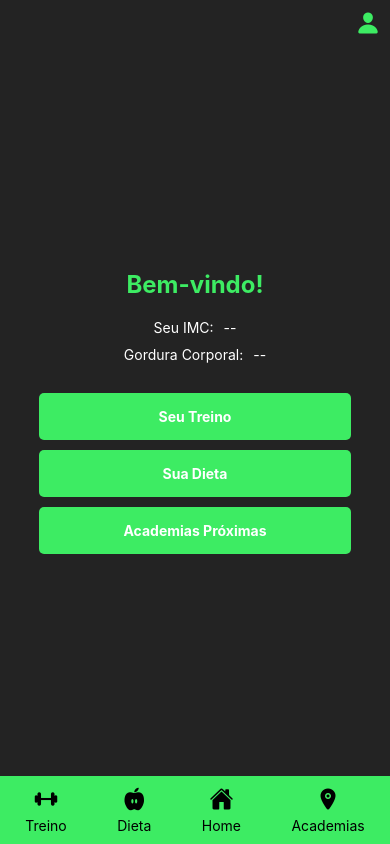
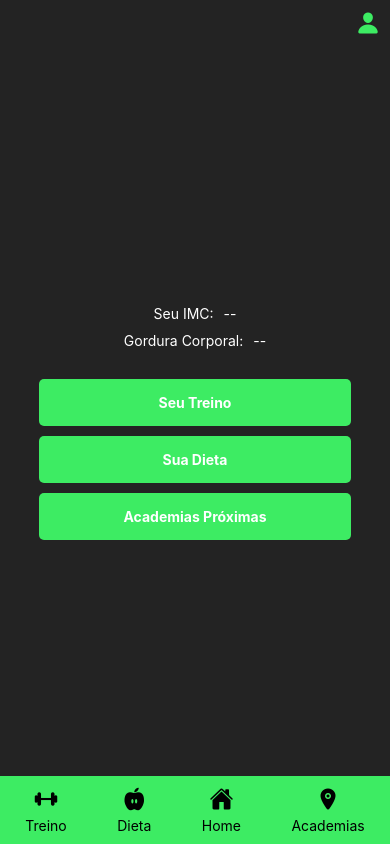
Before and after one commit to guimendes981/Fithub, a React Native app: screen / in a window 390 px wide. Built offline with nearby package versions, Linux system fonts and the light colour scheme; no server answers.

Commit message:
Testando frase com api de fatos (TEST)

```diff
--- a/src/components/Home.jsx
+++ b/src/components/Home.jsx
@@ -1,8 +1,24 @@
-import React from 'react';
+import React, { useState, useEffect } from 'react';
 import { View, Text, TouchableOpacity, StyleSheet } from 'react-native';
 import { Ionicons } from '@expo/vector-icons';
 
 export default function Home({ navigation }) {
+  const [catFact, setCatFact] = useState('');
+
+  useEffect(() => {
+    fetchCatFact();
+  }, []);
+
+  const fetchCatFact = async () => {
+    try {
+      const response = await fetch('https://cat-fact.herokuapp.com/facts/random');
+      const data = await response.json();
+      setCatFact(data.text);
+    } catch (error) {
+      console.error('Error fetching cat fact:', error);
+    }
+  };
+
   const goToProfile = () => {
     navigation.navigate('Profile');
   };
@@ -13,7 +29,7 @@ export default function Home({ navigation }) {
         <Ionicons name="person" size={24} color="#3DEC63" />
       </TouchableOpacity>
       <View style={styles.banner}>
-        <Text style={styles.bannerText}>Bem-vindo!</Text>
+        <Text style={styles.bannerText}>{catFact}</Text>
       </View>
       <View style={styles.infoContainer}>
         <View style={styles.infoRow}>
@@ -63,6 +79,7 @@ const styles = StyleSheet.create({
     fontSize: 24,
     color: '#3DEC63',
     fontWeight: 'bold',
+    textAlign: 'center',
   },
   infoContainer: {
     alignItems: 'center',
@@ -96,4 +113,5 @@ const styles = StyleSheet.create({
     color: '#FFF',
     fontWeight: 'bold',
   },
-});
+}
+);
```
